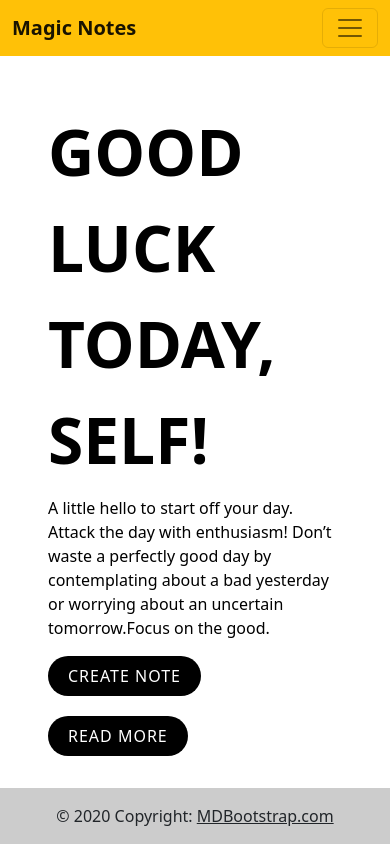
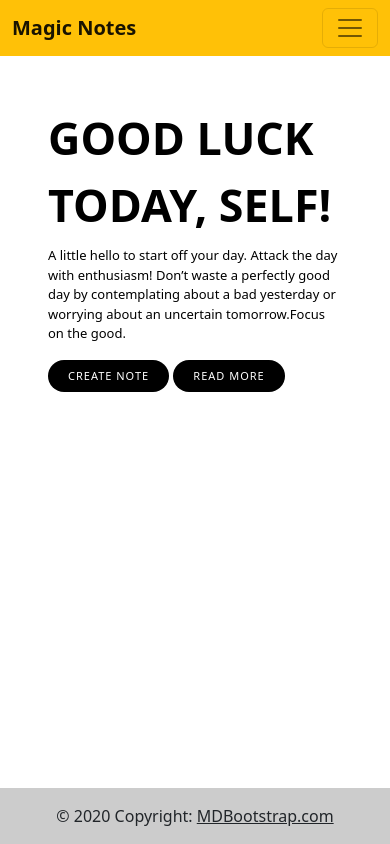
Before and after one commit to sagrika11/Magic-Note, a plain HTML site: page index.html in a window 390 px wide. Drawn offline with nearby package versions, Linux system fonts and the light colour scheme; files whose address does not match are found by name.

Commit message:
some changes

```diff
--- a/index.html
+++ b/index.html
@@ -56,13 +56,10 @@
                 <a   href="page/create.html">Create Note</a>
                <a  href="page/about.html">Read MORE</a>
 
-
-
-
         </div>
      </div>
 
-     <footer class="sticky">
+     <footer class="footer">
         <div class="text-center p-3  " style="background-color: rgba(0, 0, 0, 0.2);">
           © 2020 Copyright:
           <a class="text-dark " href="https://mdbootstrap.com/">MDBootstrap.com</a>
--- a/style.css
+++ b/style.css
@@ -96,7 +96,32 @@ text-transform: uppercase;
     text-transform: uppercase;
 
 }
-.sticky{
+@media screen and (max-width : 664px){
+    .content .textBox h2{
+        font-size: 3rem;
+    }
+    .content .textBox a{
+        font-size: 13px;
+    }
+}
+
+@media screen and (max-width :404px){
+    .content .textBox h2{
+        font-size: 2.8rem;
+    }
+    .content .textBox a{
+        font-size: 13px;
+    }
+    .content .textBox p{
+        font-size: 13px;
+    }
+    .content .textBox a{
+        font-size: 11px;
+        margin-bottom: 10px;
+    }
+}
+
+.footer{
     position: absolute;
     bottom: 0%;
     left: 0%;
```
Also changed, not shown: page/about.html (+1 -12 lines).
